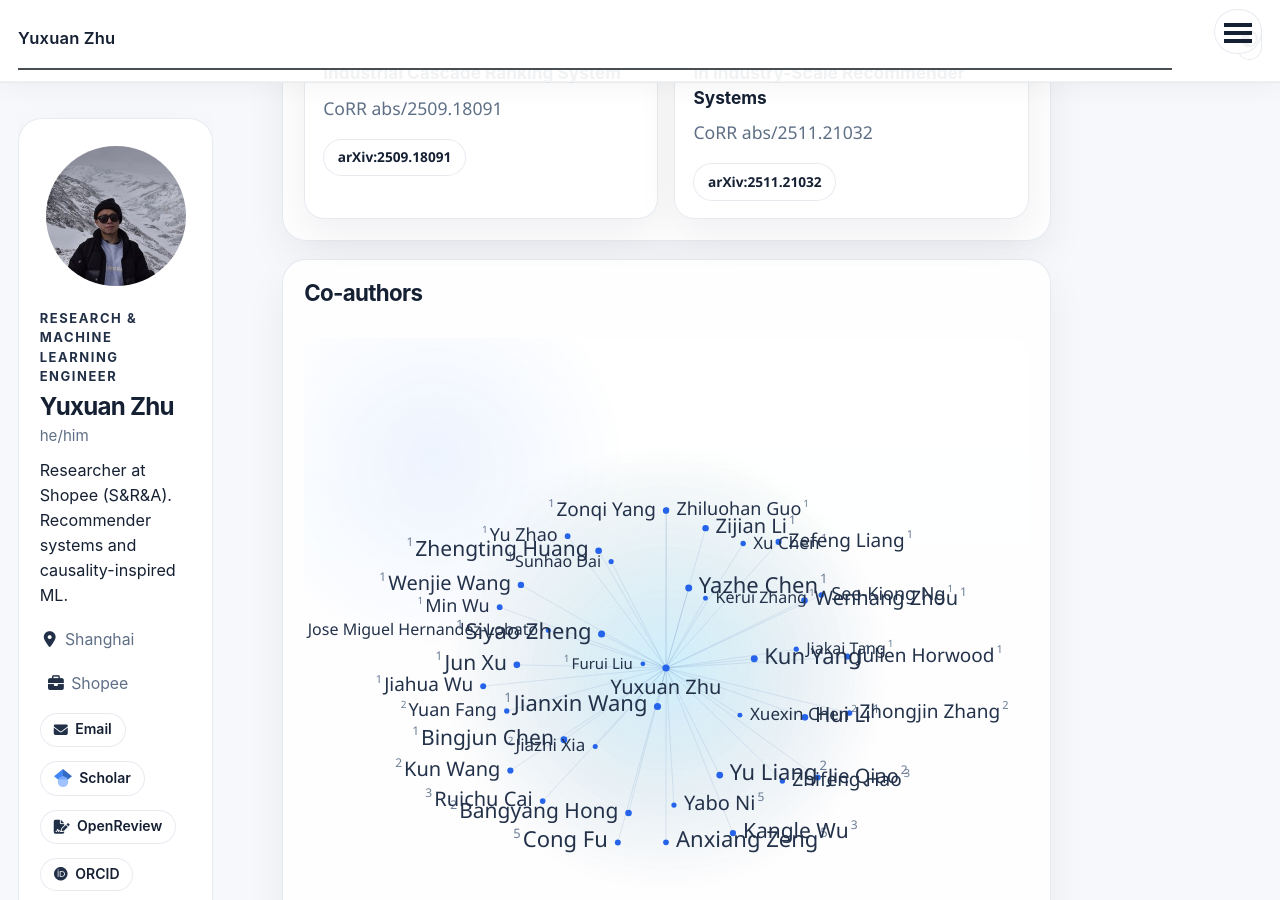
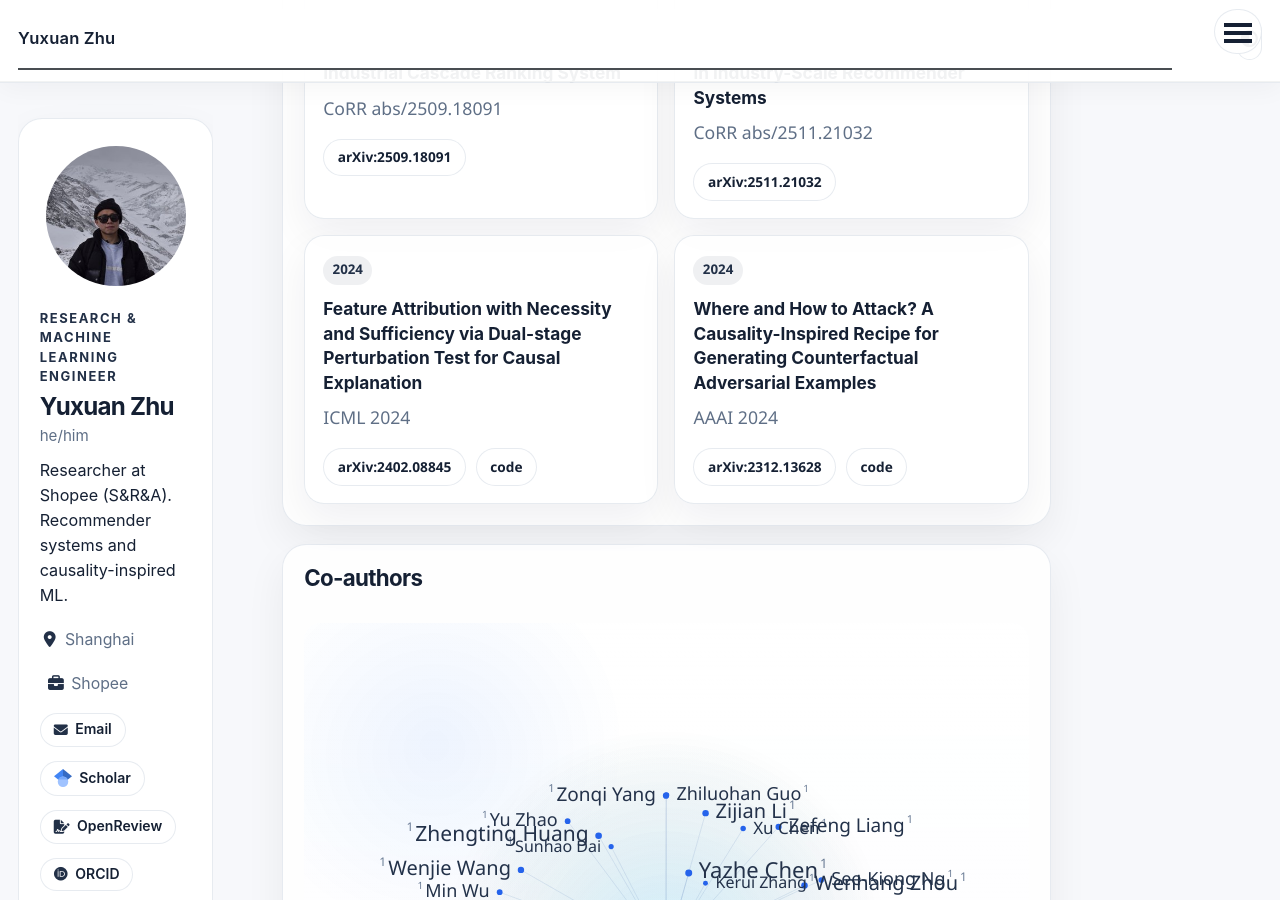
Before and after one commit to EthanChu7/yuxuan.zhu.github.io, a Jekyll site: the page built from _pages/about.md, in a window 1280 px wide and 900 px high, scrolled down 1898 px. Built offline with Jekyll 4.4.1, drawn with Linux system fonts in a browser that asks for light colours; some web fonts are replaced; a script bundle is joined from its source files by our own code; library files that are not in the unit come from our copies.

Commit message:
Restore 2024 selected publications

```diff
--- a/_pages/about.md
+++ b/_pages/about.md
@@ -114,6 +114,26 @@ redirect_from:
         <a href="https://arxiv.org/abs/2511.21032">arXiv:2511.21032</a>
       </div>
     </article>
+
+    <article class="pub-card">
+      <span class="pub-year-badge">2024</span>
+      <h3>Feature Attribution with Necessity and Sufficiency via Dual-stage Perturbation Test for Causal Explanation</h3>
+      <p>ICML 2024</p>
+      <div class="pub-links-inline">
+        <a href="https://arxiv.org/abs/2402.08845">arXiv:2402.08845</a>
+        <a href="https://github.com/DMIRLAB-Group/FANS">code</a>
+      </div>
+    </article>
+
+    <article class="pub-card">
+      <span class="pub-year-badge">2024</span>
+      <h3>Where and How to Attack? A Causality-Inspired Recipe for Generating Counterfactual Adversarial Examples</h3>
+      <p>AAAI 2024</p>
+      <div class="pub-links-inline">
+        <a href="https://arxiv.org/abs/2312.13628">arXiv:2312.13628</a>
+        <a href="https://github.com/EthanChu7/CADE">code</a>
+      </div>
+    </article>
   </div>
 </section>
 
```
